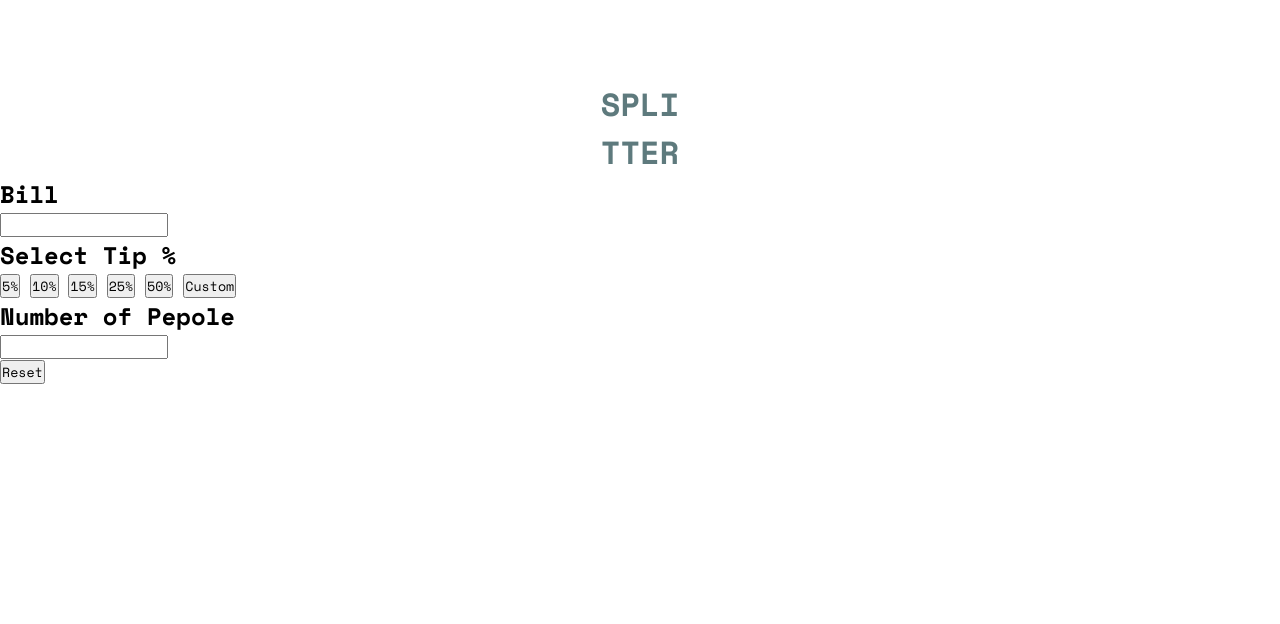
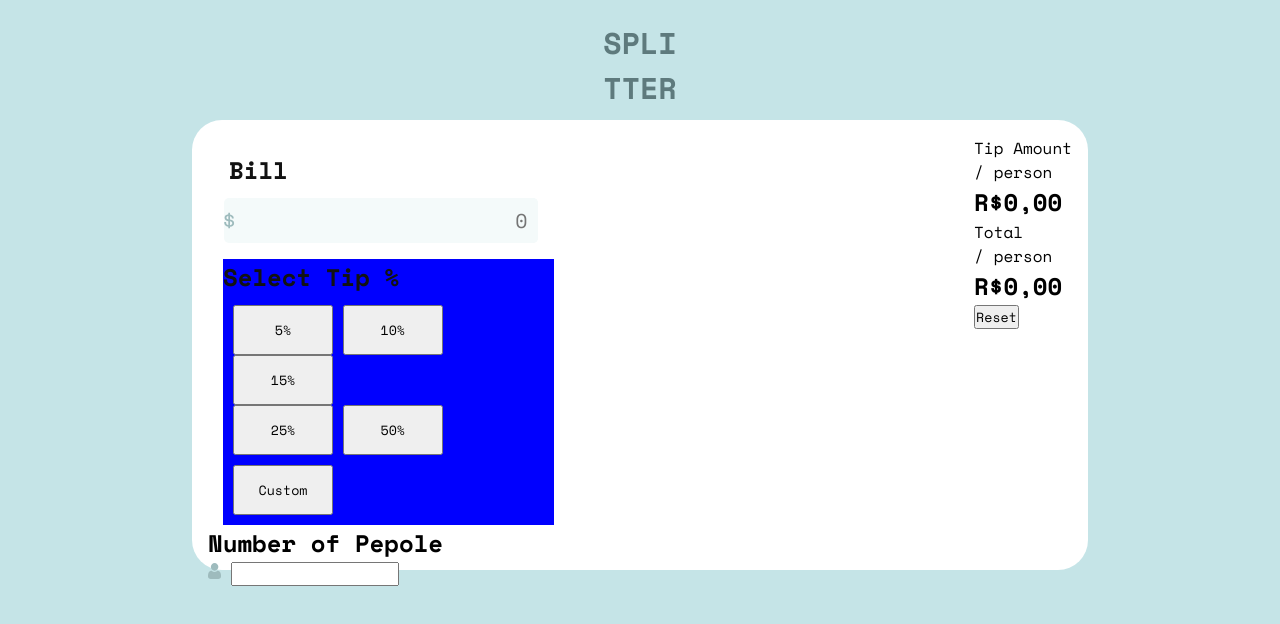
Before and after one commit to LK4z/FrontEnd-Mentor---Tip-Calculator-W-Israel-Pina, a plain HTML site: page index.html in a window 1280 px wide. Drawn offline with nearby package versions, Linux system fonts and the light colour scheme.

Commit message:
COmeçando o CSS

```diff
--- a/index.html
+++ b/index.html
@@ -20,13 +20,14 @@
 
   <h1 class="titulo-projeto">SPLI<br>TTER</h1>
 
-  <div class="quadros"></div>
+  <div class="quadros">
     <div class="info-preencher">
 
       <div class="bill">
         <h2>Bill</h2>
         <div class="bill-input-container">
-        <input type="text" class="input-valor">
+         <img src="./images/icon-dollar.svg" alt="Icone de dolar">
+          <input type="text" class="bill-input" placeholder="0">
         </div>
       </div>
 
@@ -36,6 +37,7 @@
           <button class="botao-5">5%</button>
           <button class="botao-10">10%</button>
           <button class="botao-15">15%</button>
+          <br>
           <button class="botao-25">25%</button>
           <button class="botao-50">50%</button>
           <button class="botao-custom">Custom</button>
@@ -45,6 +47,7 @@
       <div class="numero-pessoas">
         <h2>Number of Pepole</h2>
         <div class="numero-pessoas-input-container">
+          <img src="./images/icon-person.svg" alt="">
           <input type="text">
         </div>
       </div>
@@ -55,11 +58,15 @@
 
       <div class="resultados">
         <div class="tip-amount">
-
+          <p>Tip Amount</p>
+          <p>/ person</p>
+          <h2>R$0,00</h2>
         </div>
 
         <div class="total">
-
+          <p>Total</p>
+          <p>/ person</p>
+          <h2>R$0,00</h2>
         </div>
 
         <div class="reset-button-container">
@@ -68,6 +75,7 @@
 
       </div>
 
+    </div>
   </div>
 
   <!-- <div class="attribution">
--- a/styles.css
+++ b/styles.css
@@ -2,14 +2,117 @@
     font-family: 'Space Mono';
 }
 
+body {
+    background-color: hsl(185, 41%, 84%);
+}
+
 .titulo-projeto {
     text-align: center;
-    margin-top: 80px;
+    margin-top: 20px;
+    margin-bottom: 10px;
     color: hsl(186, 14%, 43%);
+    font-size: 30px;
 }
 
+.quadros {
+    background-color: #fff;
+    border-radius: 30px;
+    width: 70%;
+    height: 450px;
+    margin: 0 auto;
+    padding: 1rem;
+    display: flex;
+    justify-content: space-between;
+}
 
+.info-preencher {
+    width: 40%;
+}
 
+.bill {
+    padding: 1rem;
+}
+
+.bill h2 {
+    margin: 0px 0px 10px 5px;
+    color: hsl(0, 0%, 7%);
+}
+
+.bill-input-container {
+    display: flex;
+    align-items: center;
+    justify-content: end;
+    background-color: hsl(189, 41%, 97%);
+    border-radius: 5px;
+    border: none;
+}
+
+.bill-input-container:focus-within {
+    border: 1px solid hsl(172, 67%, 45%);
+}
+
+.bill-input {
+    height: 45px;
+    width: 310px;
+    border-radius: 5px;
+    border: none;
+    background-color: hsl(189, 41%, 97%);
+    display: flex;
+    justify-content: space-between;
+    text-align: right;
+    padding: 10px;
+    font-size: 20px;
+    outline: none;
+}
+
+.bill-input::placeholder {
+    font-size: 20px;
+    text-align: right;
+}
+
+.select-tip {
+    background-color: blue;
+    margin-left: 15px;
+}
+
+.select-tip h2 {
+    color: hsl(0, 0%, 7%);
+}
+
+.select-tip-botoes-container {
+    padding: 10px;
+}
+
+.botao-5 {
+    height: 50px;
+    width: 100px;
+}
+
+.botao-10 {
+    height: 50px;
+    width: 100px;
+}
+
+.botao-15 {
+    height: 50px;
+    width: 100px;
+}
+
+.botao-25 {
+    height: 50px;
+    width: 100px;
+}
+
+.botao-50 {
+    height: 50px;
+    width: 100px;
+}
+
+.botao-custom {
+    height: 50px;
+    width: 100px;
+    margin-top: 10px;
+}
 
 
 
```
Lines whose indentation alone changed are shown as unchanged.
